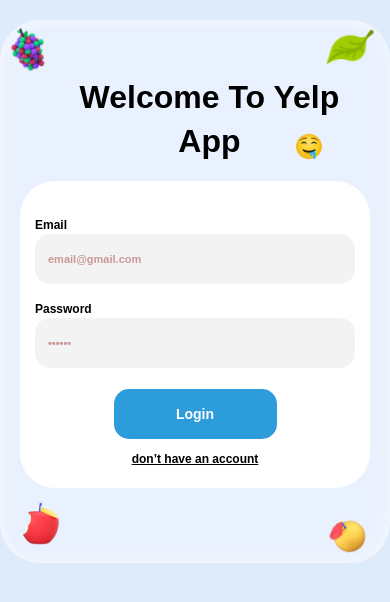
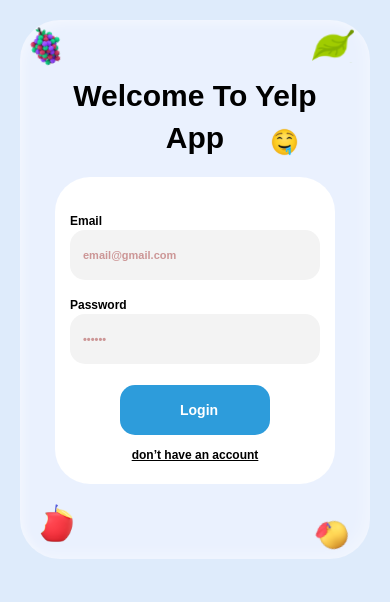
Before and after one commit to TheMSiL/YelpApp, a React (Create React App) app: page /#/login in a window 390 px wide. Shown: the top 602 px of the page. Built offline with nearby package versions, Linux system fonts and the light colour scheme.

Commit message:
fix bugs and add adaptive untill 370px

```diff
--- a/src/styles/adaptive.sass
+++ b/src/styles/adaptive.sass
@@ -450,10 +450,14 @@
 
     .auth-page_container
       .title-container-auth
+        max-width: 288px
+        margin: 0 auto 18px
+
         h1
           font-size: 32px
           line-height: 44px
           max-width: 288px
+
       .auth-form
         max-width: 350px
         padding: 35px 0 20px
@@ -537,3 +541,121 @@
         .basket
           height: 488px
           width: 400px
+
+@media (max-width: 450px)
+  .app-container
+    max-width: 350px
+
+    .auth-page_container
+
+      .title-container-auth
+        max-width: 275px
+        margin: 0 auto 18px
+
+        h1
+          font-size: 30px
+          line-height: 42px
+          max-width: 260px
+
+        img
+          position: absolute
+          right: 70px
+          width: 9%
+
+      .auth-form
+        width: 280px
+        padding: 35px 15px 20px
+
+        &_input
+          width: 250px
+
+        &_btn
+          width: 150px
+
+    .main-page_container
+      .burger-menu
+        .burger-nav
+          width: 330px
+
+      .loader
+        padding-top: 200px
+
+        &-title
+          font-size: 36px
+          line-height: 42px
+
+        &-text
+          font-size: 20px
+          line-height: 32px
+
+        &-grapes
+          width: 35%
+          bottom: 340px
+
+        &-cheese
+          top: 210px
+          right: 30px
+
+        &-orange
+          top: 170px
+          right: 95px
+
+        &-apple
+          top: 150px
+          width: 15%
+          right: 120px
+
+        &-burger
+          width: 50%
+          top: 90px
+          right: -10px
+
+        &-fire
+          top: 150px
+          right: 110px
+
+      .primary
+        padding: 19px 10px 20px
+
+        .title-container-main
+          max-width: 190px
+
+          h1
+            max-width: 190px
+
+          img
+            position: absolute
+            margin-left: 0
+            margin-bottom: 0
+            left: 135px
+            width: 10%
+
+        .primary-middle
+          .food-nav
+            gap: 5px
+            &-item
+              padding: 8px
+
+        .tools-basket-btn
+          margin-right: 10px
+
+        .menu-items
+          grid-template-columns: 1fr
+
+        .basket
+          width: 330px
+          padding: 26px 15px 34px 15px
+
+          .basket-item-info-title
+            font-size: 11px
+            margin-right: 0
+
+          .basket-item-info-text
+            max-width: 120px
+
+          .basket-item-info-amount
+            margin-right: 13px
+
+          .watch
+            img
+              width: 40%
```
